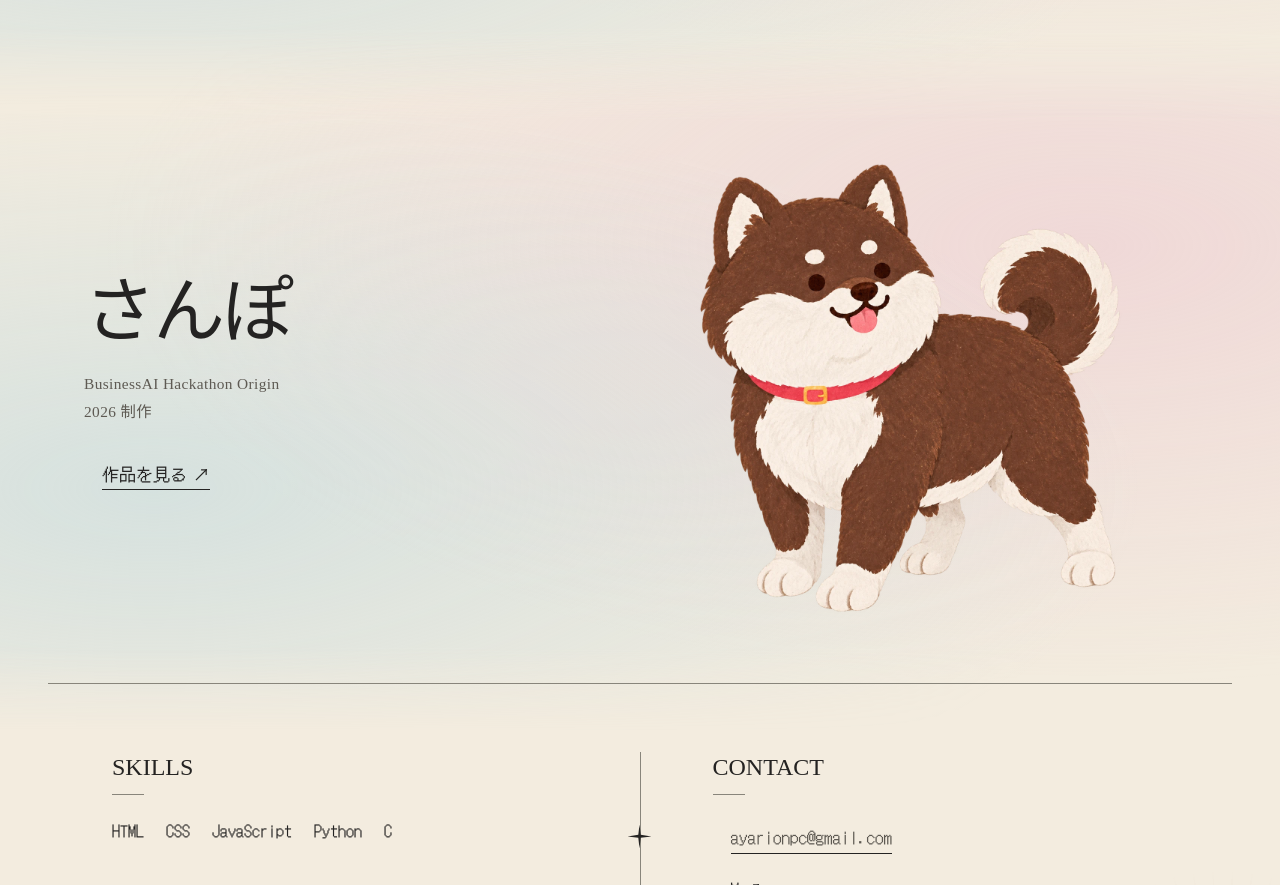
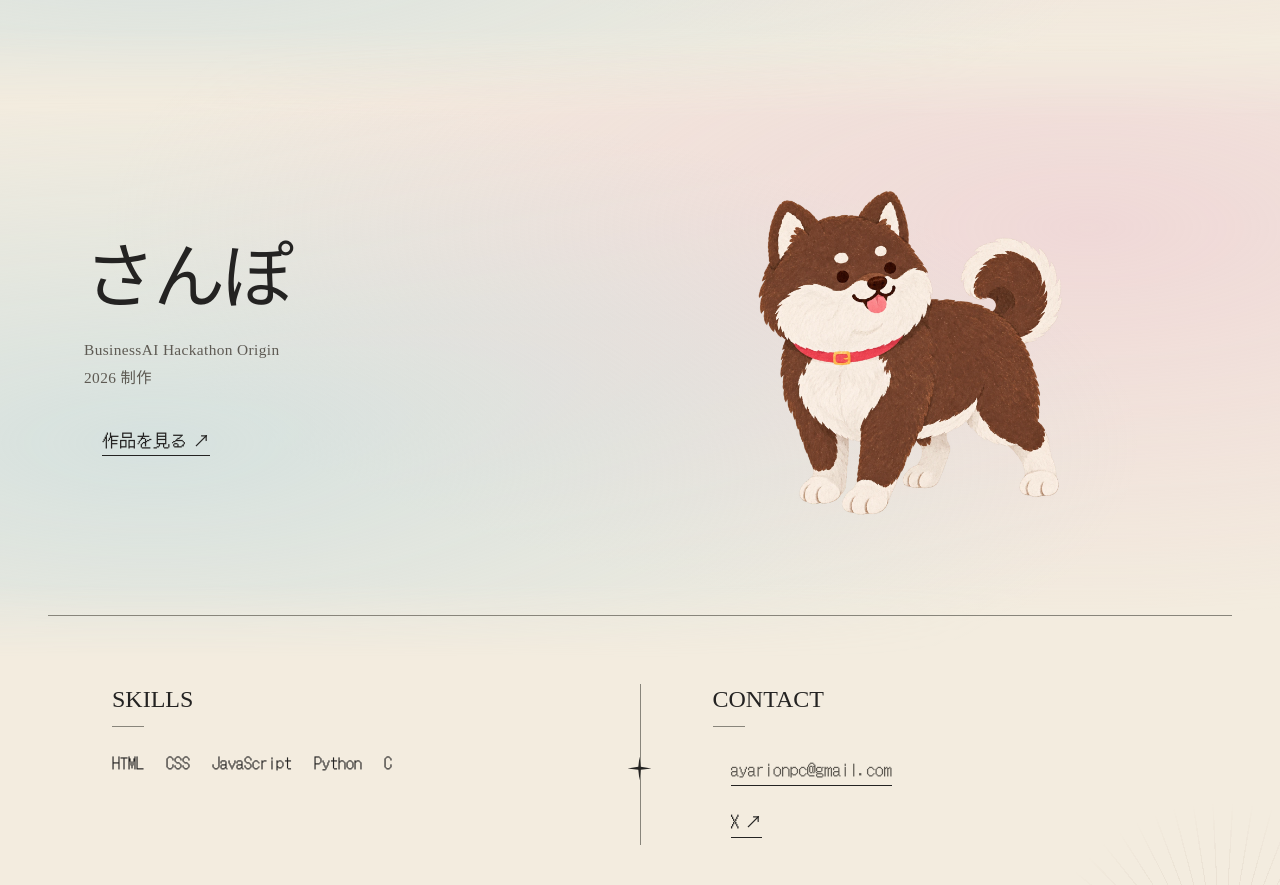
Before and after one commit to ayarion/portfolio_site, a website: page index.html in a window 1280 px wide. Shown: the part 3618-4503 px from the top of the page. Drawn offline with Linux system fonts and the light colour scheme.

Commit message:
Reduce sanpo artwork size further

```diff
--- a/index.html
+++ b/index.html
@@ -89,7 +89,7 @@
       introWatchFrame = requestAnimationFrame(watchIntroPaint);
     }
   </script>
-  <link rel="stylesheet" href="style.css?v=20260926-sanpo-dog-size">
+  <link rel="stylesheet" href="style.css?v=20260926-sanpo-dog-smaller">
   <script defer src="script.js?v=20260925-sanpo-dog"></script>
 </head>
 <body>
--- a/style.css
+++ b/style.css
@@ -74,7 +74,7 @@ a:focus-visible,button:focus-visible{outline:2px solid var(--ink);outline-offset
 .project-description{max-width:32ch;margin:0 0 26px;color:var(--muted);font:400 clamp(15px,1.2vw,17px)/1.8 var(--font-japanese);letter-spacing:.025em;text-wrap:pretty;word-break:keep-all}
 .project-visual--arch{width:min(370px,86%);height:480px;margin-inline:auto;border-radius:49% 49% 0 0 / 34% 34% 0 0;overflow:hidden;-webkit-mask-image:linear-gradient(#000 94%,transparent);mask-image:linear-gradient(#000 94%,transparent)}
 .project-visual--arch img{width:100%;height:auto}
-.project--businessai-origin-2026 .project-visual{width:min(84%,470px);margin-inline:auto}
+.project--businessai-origin-2026 .project-visual{width:min(65%,340px);margin-inline:auto}
 .project--mersampo{min-height:490px}
 .team{border-top:1px solid var(--line);margin-top:42px}
 .footer-content{position:relative;display:grid;grid-template-columns:1fr 1px 1fr;gap:72px;padding:68px 64px;border-top:1px solid var(--line);border-bottom:1px solid var(--line)}
```
